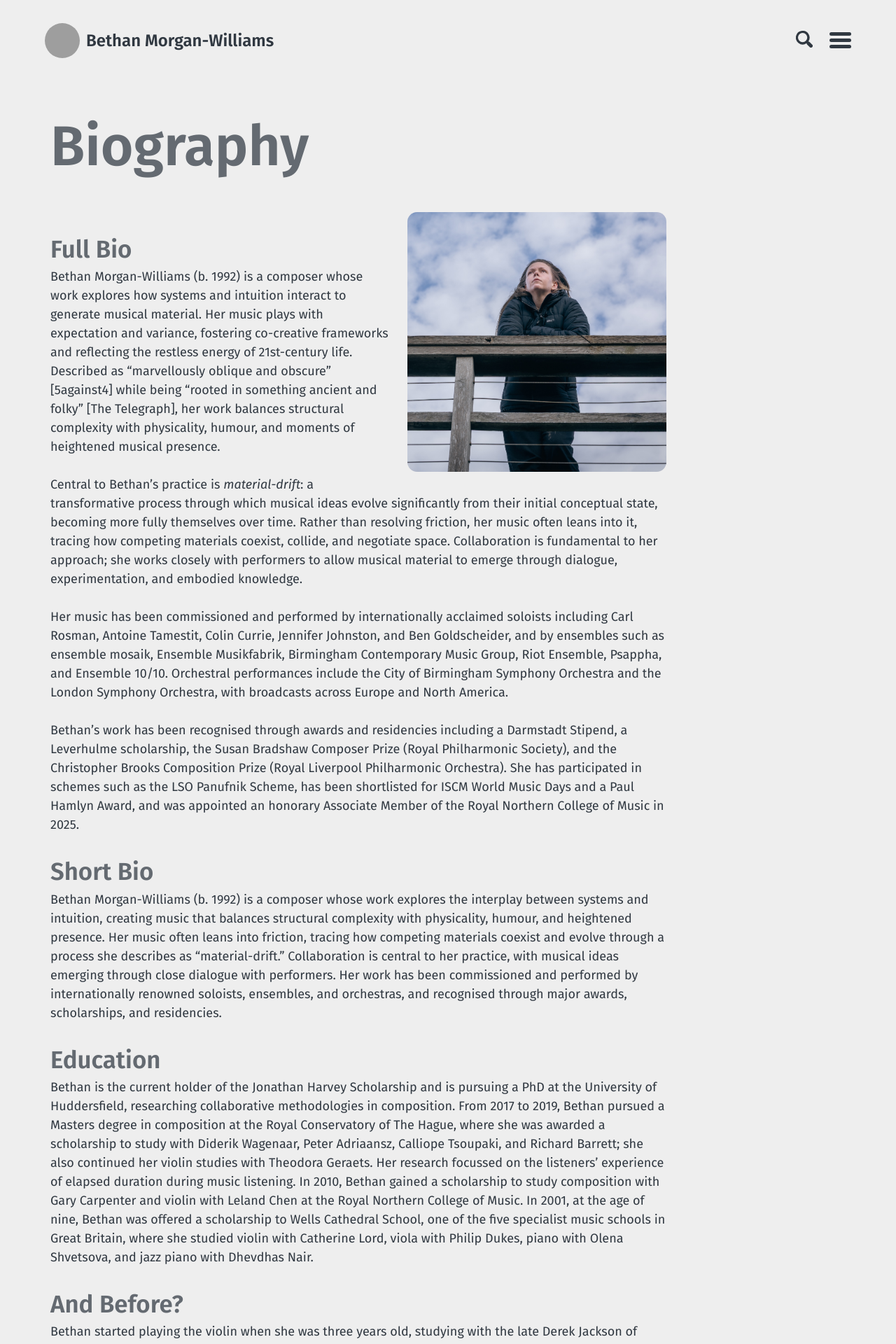
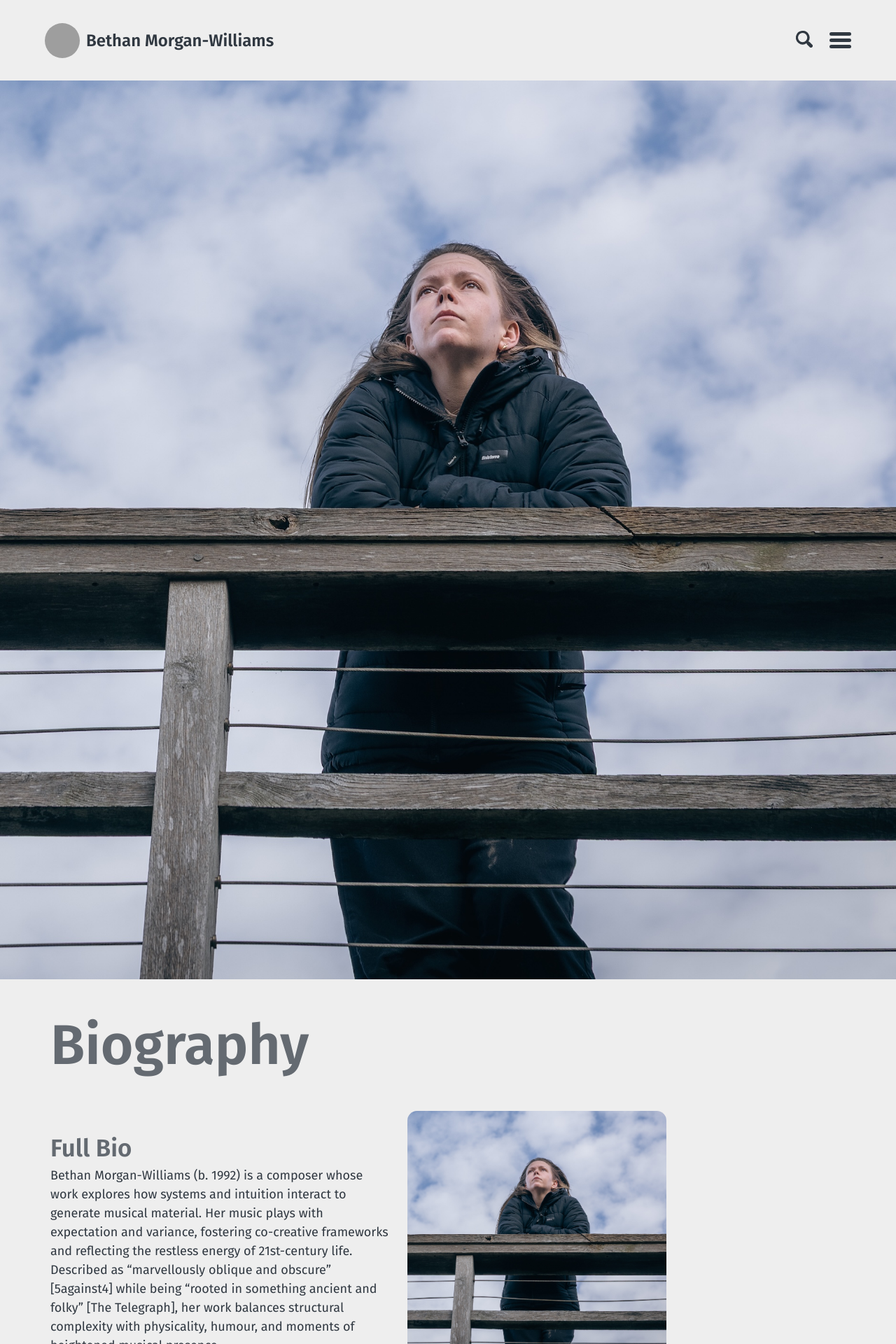
Before and after one commit to morganwilliamsb/website, a Jekyll site: the page built from biography.md, in a window 1280 px wide. Shown: the top 1920 px of the page at 70% size. Built offline with Jekyll 4.4.1, drawn with Linux system fonts in a browser that asks for light colours; grey boxes are pictures that could not be loaded.

Commit message:
Update biography.md
added header back in

```diff
--- a/biography.md
+++ b/biography.md
@@ -1,6 +1,7 @@
 ---
 title: "Biography"
 layout: about
+image: /assets/images/bbridge-small-square.jpeg
 ---
 
 <img
```
